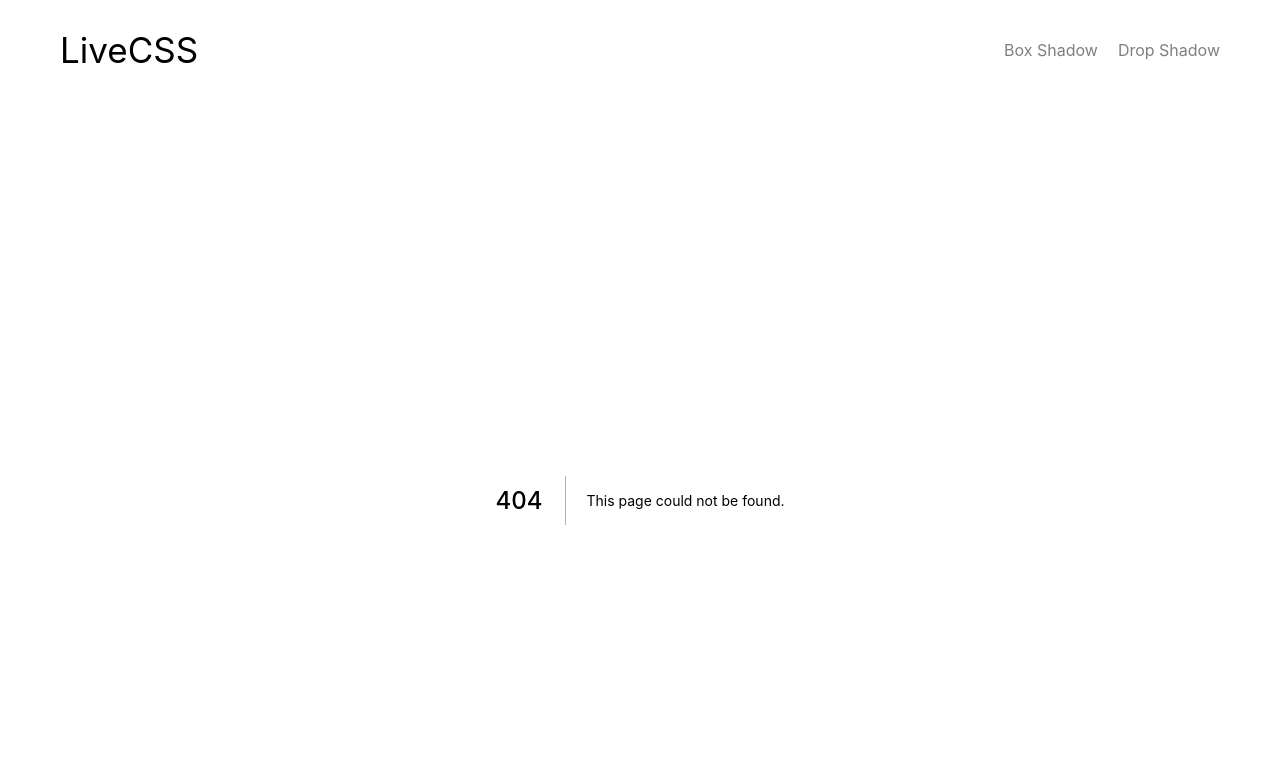
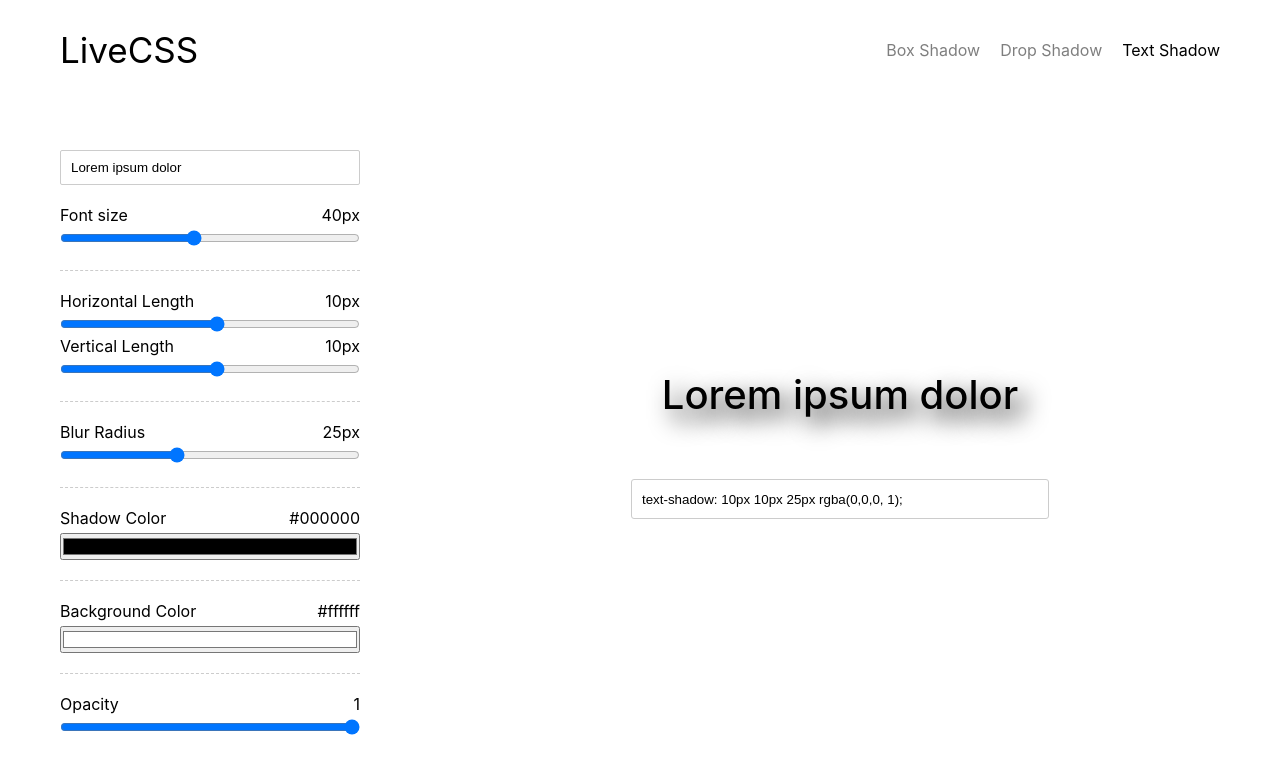
Before and after one commit to mehmetsagir/live-css, a Next.js app: page /text-shadow in a window 1280 px wide. Before the commit this address had no page. Shown: the top 774 px of the page. Built offline with nearby package versions, Linux system fonts and the light colour scheme.

Commit message:
Add text-shadow

```diff
--- a/components/Layout.js
+++ b/components/Layout.js
@@ -46,7 +46,6 @@ const Container = styled.main`
   }
   .review {
     flex: 1;
-    height: 550px;
     display: flex;
     flex-direction: column;
     align-items: center;
@@ -55,6 +54,7 @@ const Container = styled.main`
 
     input {
       height: 40px;
+      min-height: 40px;
       padding: 0 10px;
       border: 1px solid #ccc;
       border-radius: 3px;
--- a/pages/_app.js
+++ b/pages/_app.js
@@ -25,13 +25,20 @@ function MyApp({ Component, pageProps }) {
       </Head>
       <div className="container">
         <NavContainer>
-          <h3>LiveCSS</h3>
+          <Link exect href="/">
+            <a>
+              <h3>LiveCSS</h3>
+            </a>
+          </Link>
           <nav>
             <Link exect href="/">
               <a className={activeClass('/')}>Box Shadow</a>
             </Link>
             <Link href="/drop-shadow">
               <a className={activeClass('/drop-shadow')}>Drop Shadow</a>
+            </Link>
+            <Link href="/text-shadow">
+              <a className={activeClass('/text-shadow')}>Text Shadow</a>
             </Link>
           </nav>
         </NavContainer>
--- /dev/null
+++ b/pages/text-shadow.js
@@ -0,0 +1,108 @@
+import { useState } from 'react'
+import styled from 'styled-components'
+import Layout from '../components/Layout'
+import Copied from '../components/Copied'
+import copyToClipboard from '../helpers/copyToClipboard'
+
+export default function Home() {
+  const [text, setText] = useState('Lorem ipsum dolor')
+  const [fontSize, setFontSize] = useState(40)
+  const [horizontalLength, setHorizontalLength] = useState(10)
+  const [verticalLength, setVerticalLength] = useState(10)
+  const [blurRadius, setBlurRadius] = useState(25)
+  const [shadowColor, setShadowColor] = useState('#000000')
+  const [backgroundColor, setBackgroundColor] = useState('#ffffff')
+  const [opacity, setOpacity] = useState(1)
+  const [shadowOpacity, setShadowOpacity] = useState(100)
+  const [copied, setCopied] = useState(false)
+
+  function textShadow(){
+    var c;
+    if(/^#([A-Fa-f0-9]{3}){1,2}$/.test(shadowColor)){
+        c= shadowColor.substring(1).split('');
+        if(c.length== 3){
+            c= [c[0], c[0], c[1], c[1], c[2], c[2]];
+        }
+        c= '0x'+c.join('');
+        return `${horizontalLength}px ${verticalLength}px ${blurRadius}px rgba(${[(c>>16)&255, (c>>8)&255, c&255].join(',')}, ${opacity})`
+    }
+  }
+
+  return (
+    <Layout shadowOpacity={shadowOpacity} setOpacity={setOpacity}>
+      <div className="settings">
+        <Header>
+          <div className="row">
+            <input type="text" value={text} onChange={(e) => setText(e.target.value)} />
+          </div>
+          <div className="row">
+            <p>Font size <span>{ fontSize }px</span></p>
+            <input type="range" min="16" max="70" value={fontSize} onChange={(e) => setFontSize(e.target.value)} />
+          </div>
+        </Header>
+        <div className="br"></div>
+        <div className="row">
+          <p>Horizontal Length <span>{ horizontalLength }px</span></p>
+          <input type="range" min="-200" max="200" value={horizontalLength} onChange={(e) => setHorizontalLength(e.target.value)} />
+        </div>
+        <div className="row">
+          <p>Vertical Length <span>{ verticalLength }px</span></p>
+          <input type="range" min="-200" max="200" value={verticalLength} onChange={(e) => setVerticalLength(e.target.value)} />
+        </div>
+        <div className="br"></div>
+        <div className="row">
+          <p>Blur Radius <span>{ blurRadius }px</span></p>
+          <input type="range" min="0" max="65" value={blurRadius} onChange={(e) => setBlurRadius(e.target.value)} />
+        </div>
+        <div className="br"></div>
+        <div className="row">
+          <p>Shadow Color <span>{ shadowColor }</span></p>
+          <input type="color" value={shadowColor} onChange={(e) => setShadowColor(e.target.value)} />
+        </div>
+        <div className="br"></div>
+        <div className="row">
+          <p>Background Color <span>{ backgroundColor }</span></p>
+          <input type="color" value={backgroundColor} onChange={(e) => setBackgroundColor(e.target.value)} />
+        </div>
+        <div className="br"></div>
+        <div className="row">
+          <p>Opacity <span>{ opacity }</span></p>
+          <input type="range" min="0" max="100" value={shadowOpacity} onChange={(e) => setShadowOpacity(e.target.value)} />
+        </div>
+      </div>
+
+      <Review className="review" settings={{ backgroundColor, textShadow, fontSize }}>
+        <p>{text}</p>
+        <input type="text" readOnly value={`text-shadow: ${textShadow()};`} onClick={(e) => copyToClipboard(e.target, status = setCopied)} />
+      </Review>
+      <Copied copied={copied} />
+    </Layout>
+  )
+}
+
+const Review = styled.div`
+  background: ${({settings}) => settings.backgroundColor};
+  overflow: hidden;
+  text-align: center;
+
+  p {
+    font-size: ${({settings}) => settings.fontSize}px;
+    font-weight: 500;
+    margin-bottom: 30px;
+    text-shadow: ${({settings}) => settings.textShadow};
+  }
+
+  input {
+    width: 55%;
+  }
+`
+
+const Header = styled.div`
+  input[type="text"] {
+    height: 35px;
+    padding: 0 10px;
+    border: 1px solid #ccc;
+    border-radius: 2px;
+    margin-bottom: 20px;
+  }
+`
```
